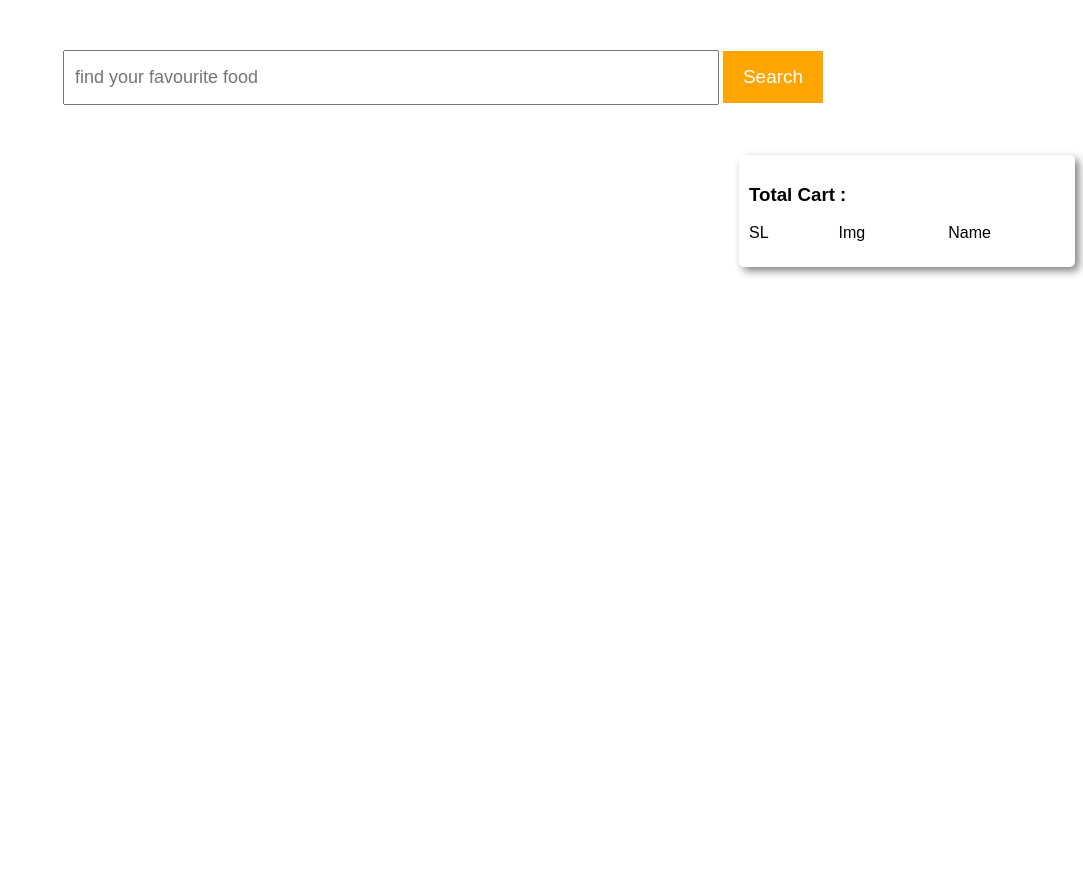
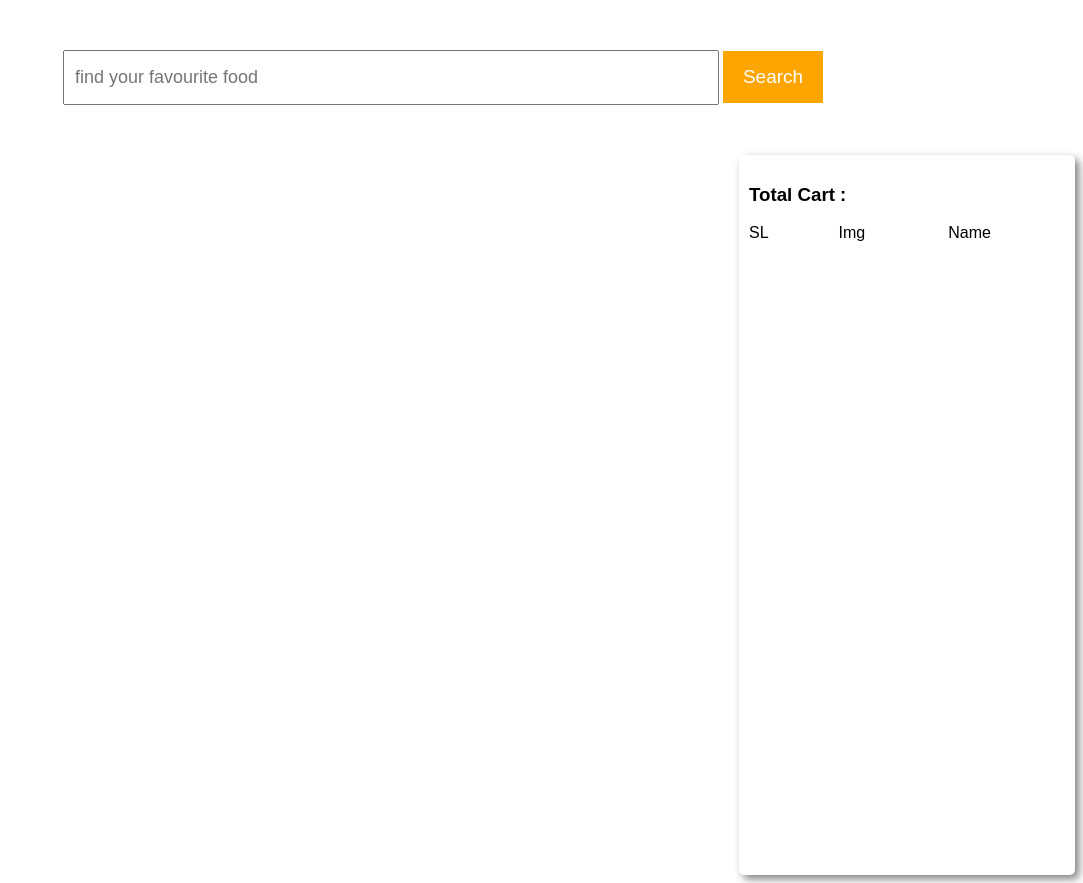
Before and after one commit to JUBAYER-AHMMED/phitron-assignment-2, a plain HTML site: page index.HTML in a window 1280 px wide. Shown: the whole page, without its empty margins (197-1280 px from the left). Before the commit the page ends 800 px from the top, so only its background shows below. Drawn offline with Linux system fonts and the light colour scheme; no server answers.

Commit message:
second commit

```diff
--- a/index.HTML
+++ b/index.HTML
@@ -3,7 +3,7 @@
   <head>
     <meta charset="UTF-8" />
     <meta name="viewport" content="width=device-width, initial-scale=1.0" />
-    <title>Document</title>
+    <title>Assignment-2</title>
     <link rel="stylesheet" href="style.css" />
     <link
       rel="stylesheet"
--- a/style.css
+++ b/style.css
@@ -142,12 +142,15 @@ ul {
   padding: 10px;
   border-radius: 5px;
   font-family: sans-serif;
+  height: 700px;
+  /* overflow: auto; */
 }
 
 #cart-container2 {
   width: 100%;
-  overflow: auto;
-  height: inherit;
+  /* overflow: auto; */
+  /* height: inherit; */
+  height: 600px;
 }
 .image {
   border: none;
```
